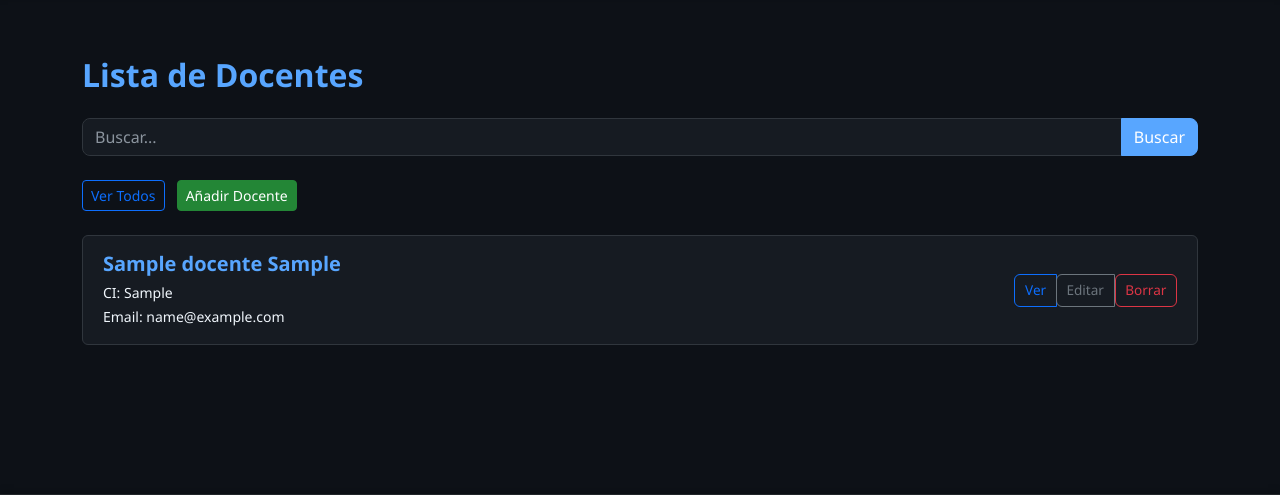
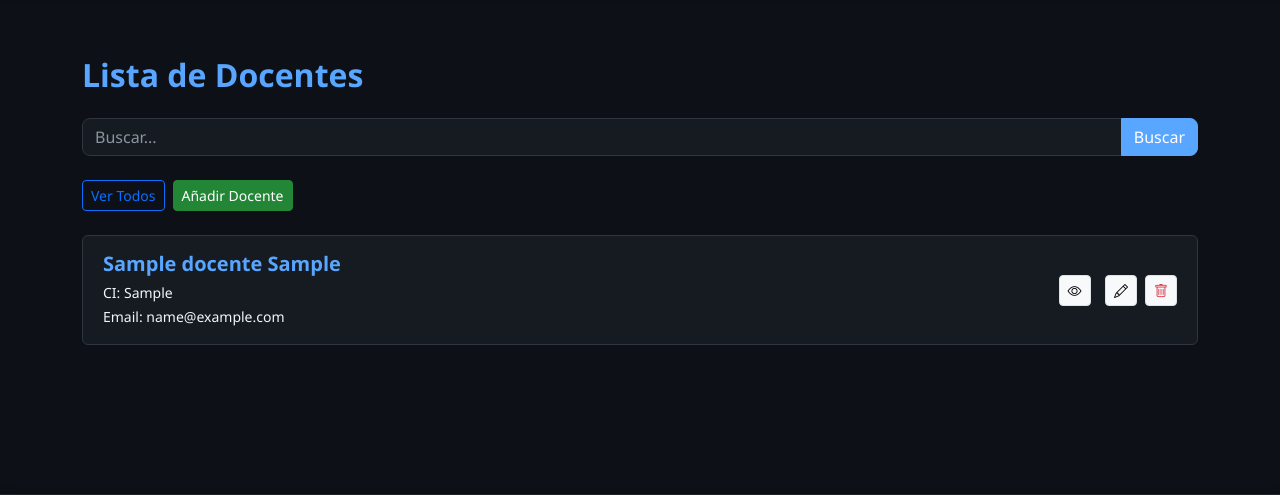
Before and after one commit to jisosabz/legajos-de-docentes, a Django app: page /docente/ in a window 1280 px wide. Shown: the part 56-551 px from the top of the page. Run offline with Django 5.2, Linux system fonts and the light colour scheme; tables that the repository leaves empty hold one stand-in row (values such as "Sample post").

Commit message:
cambiando iconos de ver, editar y eliminar

```diff
--- a/legajodedocentes/templates/docentes/index.html
+++ b/legajodedocentes/templates/docentes/index.html
@@ -21,8 +21,8 @@
       {% include 'layout/partials/barra_de_busqueda.html' %}
     </form>
 
-    <div class="mb-4">
-      <a href="{% url 'docente' %}" class="btn btn-outline-primary btn-sm me-2">Ver Todos</a>
+    <div class="mb-4 d-flex justify-content-start gap-2">
+      <a href="{% url 'docente' %}" class="btn btn-outline-primary btn-sm">Ver Todos</a>
       <a href="{% url 'docente_create' %}" class="btn btn-primary btn-sm">Añadir Docente</a>
     </div>
 
@@ -35,12 +35,18 @@
               <small class="text-muted">CI: {{ docente.ci }}</small><br>
               <small class="text-muted">Email: {{ docente.email }}</small>
             </a>
-            <div class="btn-group" role="group">
-              <a href="{% url 'docente_view' id=docente.id %}" class="btn btn-outline-primary btn-sm">Ver</a>
-              <a href="{% url 'docente_edit' id=docente.id %}" class="btn btn-outline-secondary btn-sm">Editar</a>
+            <div class="d-flex gap-2">
+              <a href="{% url 'docente_view' id=docente.id %}" class="btn btn-sm btn-light border" title="Ver">
+                <i class="bi bi-eye"></i>
+              </a>
+              <a href="{% url 'docente_edit' id=docente.id %}" class="btn btn-sm btn-light border" title="Editar">
+                <i class="bi bi-pencil"></i>
+              </a>
               <form action="{% url 'docente_delete' id=docente.id %}" method="post" onsubmit="return confirm('¿Estás seguro que deseas eliminar este docente?');" class="d-inline">
                 {% csrf_token %}
-                <button type="submit" class="btn btn-outline-danger btn-sm">Borrar</button>
+                <button type="submit" class="btn btn-sm btn-light border text-danger" title="Borrar">
+                  <i class="bi bi-trash"></i>
+                </button>
               </form>
             </div>
           </div>
```
Also changed, not shown: legajodedocentes/templates/documentos/index.html (+16 -5 lines).
